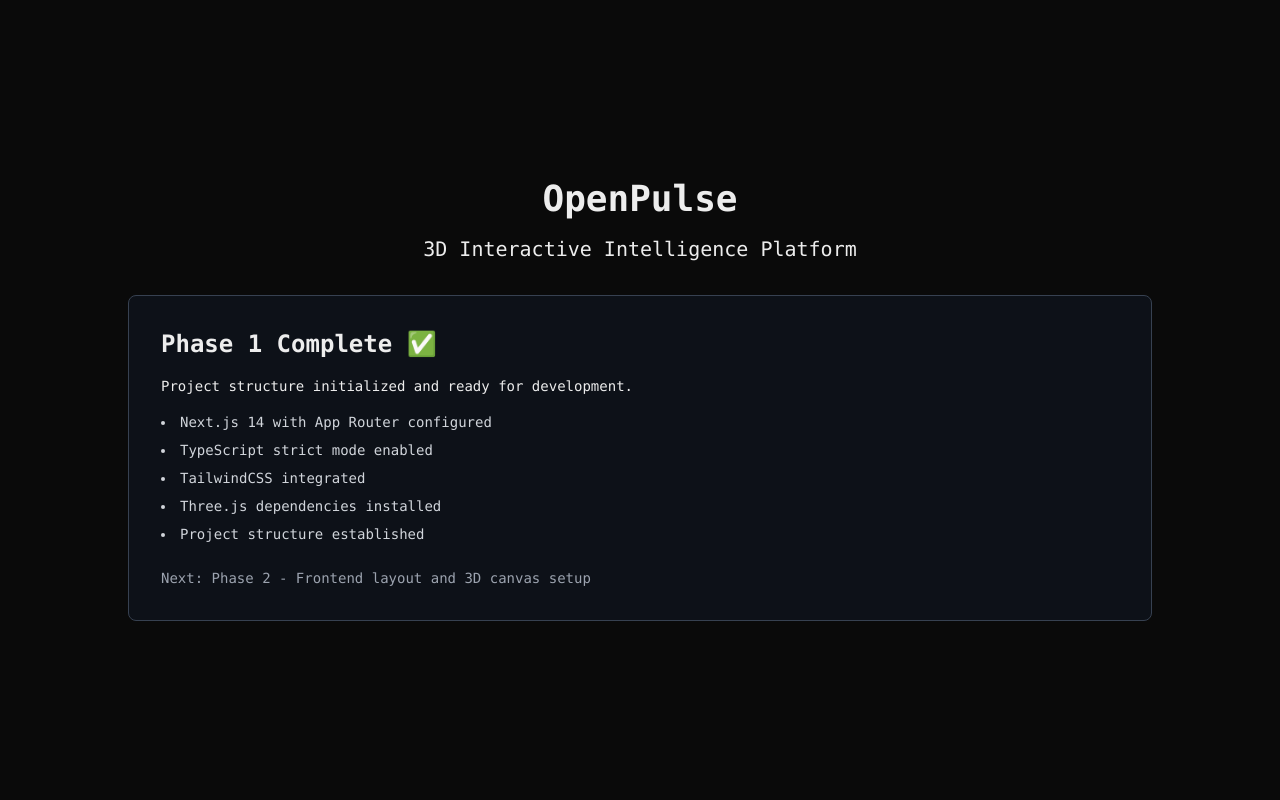
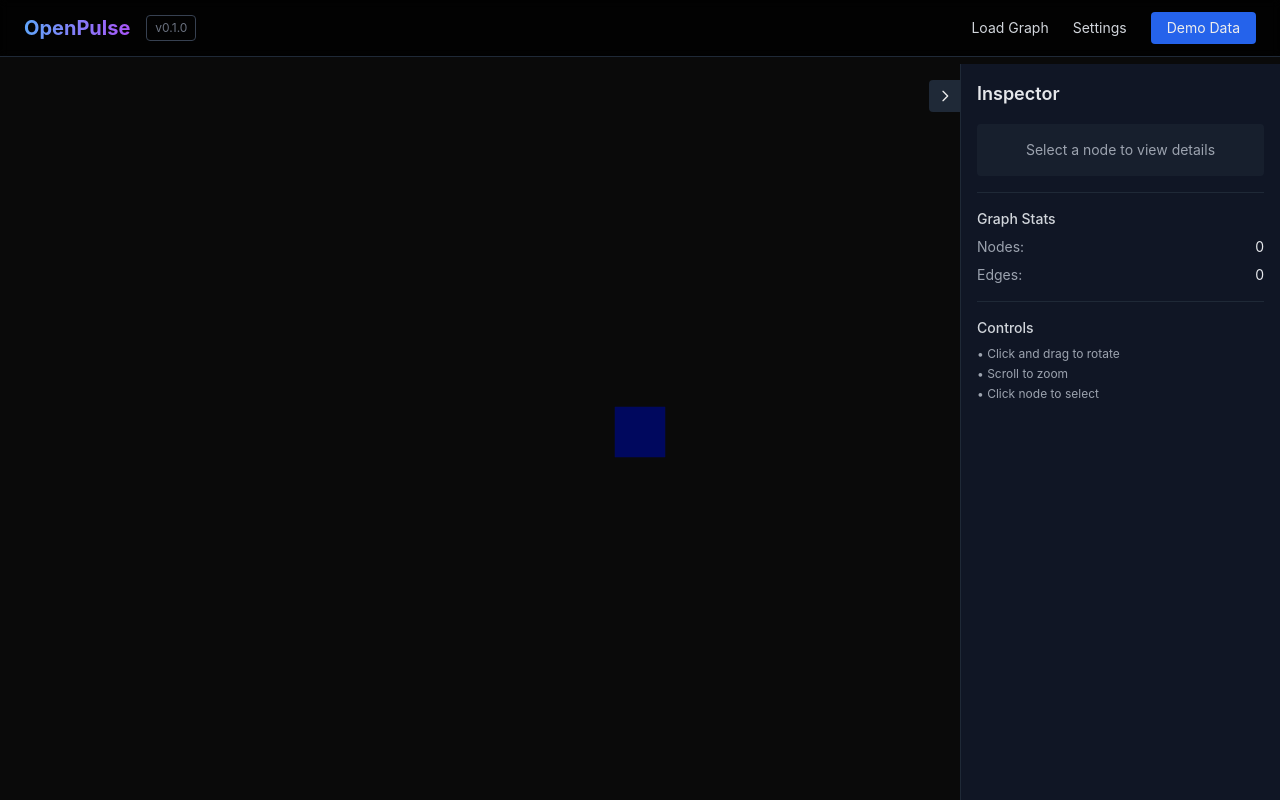
Before and after one commit to saymanlal/OpenPulse, a Next.js app in the folder frontend/: page / in a window 1280 px wide. Built offline with nearby package versions, Linux system fonts and the light colour scheme.

Commit message:
feat: basic components setup
Co-authored-by: Praveen Rajak <praveenraj027@gmail.com>
Co-authored-by: Utkarsh Kushwaha <utkarshkushwaha246@gmail.com>

```diff
--- a/frontend/app/page.tsx
+++ b/frontend/app/page.tsx
@@ -1,30 +1,5 @@
+import Layout from '../components/Layout';
+
 export default function Home() {
-    return (
-      <main className="flex min-h-screen flex-col items-center justify-center p-24">
-        <div className="z-10 max-w-5xl w-full items-center justify-center font-mono text-sm">
-          <h1 className="text-4xl font-bold text-center mb-4">
-            OpenPulse
-          </h1>
-          <p className="text-center text-xl mb-8">
-            3D Interactive Intelligence Platform
-          </p>
-          <div className="border border-gray-700 rounded-lg p-8 bg-gray-900/50">
-            <h2 className="text-2xl font-semibold mb-4">Phase 1 Complete ✅</h2>
-            <p className="mb-4">
-              Project structure initialized and ready for development.
-            </p>
-            <ul className="list-disc list-inside space-y-2 text-gray-300">
-              <li>Next.js 14 with App Router configured</li>
-              <li>TypeScript strict mode enabled</li>
-              <li>TailwindCSS integrated</li>
-              <li>Three.js dependencies installed</li>
-              <li>Project structure established</li>
-            </ul>
-            <p className="mt-6 text-sm text-gray-400">
-              Next: Phase 2 - Frontend layout and 3D canvas setup
-            </p>
-          </div>
-        </div>
-      </main>
-    )
-  }
+  return <Layout />;
+}
--- /dev/null
+++ b/frontend/components/Canvas3D.tsx
@@ -0,0 +1,36 @@
+'use client';
+
+import { Canvas } from '@react-three/fiber';
+import { Suspense } from 'react';
+
+function LoadingFallback() {
+  return (
+    <div className="flex items-center justify-center w-full h-full">
+      <div className="text-gray-400 text-sm">Loading 3D scene...</div>
+    </div>
+  );
+}
+
+export default function Canvas3D() {
+  return (
+    <div className="w-full h-full bg-black">
+      <Suspense fallback={<LoadingFallback />}>
+        <Canvas
+          camera={{ position: [0, 0, 10], fov: 75 }}
+          gl={{ antialias: true, alpha: false }}
+          dpr={[1, 2]}
+        >
+          <color attach="background" args={['#0a0a0a']} />
+
+          <ambientLight intensity={0.5} />
+          <pointLight position={[10, 10, 10]} intensity={1} />
+
+          <mesh>
+            <boxGeometry args={[1, 1, 1]} />
+            <meshStandardMaterial color="#4f46e5" />
+          </mesh>
+        </Canvas>
+      </Suspense>
+    </div>
+  );
+}
--- /dev/null
+++ b/frontend/components/Header.tsx
@@ -0,0 +1,28 @@
+export default function Header() {
+    return (
+      <header className="fixed top-0 left-0 right-0 z-50 bg-black/80 backdrop-blur-sm border-b border-gray-800">
+        <div className="flex items-center justify-between px-6 py-3">
+          <div className="flex items-center gap-4">
+            <h1 className="text-xl font-bold bg-gradient-to-r from-blue-400 to-purple-500 bg-clip-text text-transparent">
+              OpenPulse
+            </h1>
+            <span className="text-xs text-gray-500 border border-gray-700 px-2 py-1 rounded">
+              v0.1.0
+            </span>
+          </div>
+
+          <nav className="flex items-center gap-6">
+            <button className="text-sm text-gray-300 hover:text-white transition-colors">
+              Load Graph
+            </button>
+            <button className="text-sm text-gray-300 hover:text-white transition-colors">
+              Settings
+            </button>
+            <button className="text-sm bg-blue-600 hover:bg-blue-700 px-4 py-1.5 rounded transition-colors">
+              Demo Data
+            </button>
+          </nav>
+        </div>
+      </header>
+    );
+  }
--- /dev/null
+++ b/frontend/components/Inspector.tsx
@@ -0,0 +1,65 @@
+'use client';
+
+import { useState } from 'react';
+
+export default function Inspector() {
+  const [isOpen, setIsOpen] = useState(true);
+
+  return (
+    <div
+      className={`fixed top-16 right-0 h-[calc(100vh-4rem)] bg-gray-900/95 backdrop-blur-sm border-l border-gray-800 transition-all duration-300 ${
+        isOpen ? 'w-80' : 'w-12'
+      }`}
+    >
+      <button
+        onClick={() => setIsOpen(!isOpen)}
+        className="absolute left-0 top-4 -translate-x-full bg-gray-800 hover:bg-gray-700 p-2 rounded-l transition-colors"
+        aria-label={isOpen ? 'Close inspector' : 'Open inspector'}
+      >
+        <svg
+          className={`w-4 h-4 transition-transform ${isOpen ? 'rotate-0' : 'rotate-180'}`}
+          fill="none"
+          stroke="currentColor"
+          viewBox="0 0 24 24"
+        >
+          <path strokeLinecap="round" strokeLinejoin="round" strokeWidth={2} d="M9 5l7 7-7 7" />
+        </svg>
+      </button>
+
+      {isOpen && (
+        <div className="p-4 h-full overflow-y-auto">
+          <h2 className="text-lg font-semibold mb-4 text-gray-200">Inspector</h2>
+
+          <div className="space-y-4">
+            <div className="text-sm text-gray-400 bg-gray-800/50 rounded p-4 text-center">
+              Select a node to view details
+            </div>
+
+            <div className="border-t border-gray-800 pt-4">
+              <h3 className="text-sm font-medium text-gray-300 mb-2">Graph Stats</h3>
+              <div className="space-y-2 text-sm">
+                <div className="flex justify-between text-gray-400">
+                  <span>Nodes:</span>
+                  <span className="text-gray-200">0</span>
+                </div>
+                <div className="flex justify-between text-gray-400">
+                  <span>Edges:</span>
+                  <span className="text-gray-200">0</span>
+                </div>
+              </div>
+            </div>
+
+            <div className="border-t border-gray-800 pt-4">
+              <h3 className="text-sm font-medium text-gray-300 mb-2">Controls</h3>
+              <div className="text-xs text-gray-400 space-y-1">
+                <p>• Click and drag to rotate</p>
+                <p>• Scroll to zoom</p>
+                <p>• Click node to select</p>
+              </div>
+            </div>
+          </div>
+        </div>
+      )}
+    </div>
+  );
+}
--- /dev/null
+++ b/frontend/components/Layout.tsx
@@ -0,0 +1,19 @@
+'use client';
+
+import Header from './Header';
+import Inspector from './Inspector';
+import Canvas3D from './Canvas3D';
+
+export default function Layout() {
+  return (
+    <div className="w-screen h-screen overflow-hidden">
+      <Header />
+
+      <main className="absolute inset-0 top-16">
+        <Canvas3D />
+      </main>
+
+      <Inspector />
+    </div>
+  );
+}
```
Also changed, not shown: frontend/types/graph.ts (added, +39 -0 lines).
